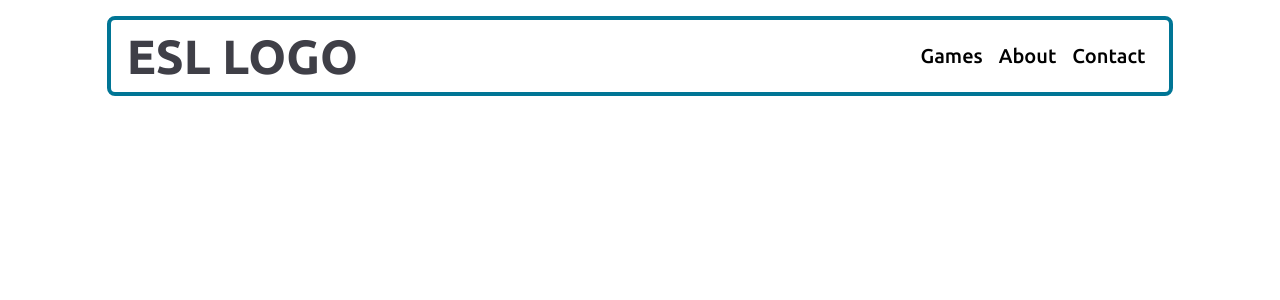
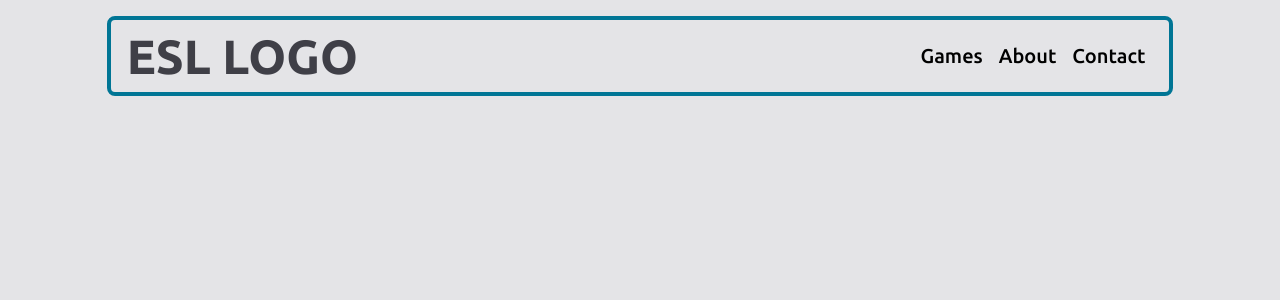
Before and after one commit to campbellm92/hoot-esl, a React (Vite) app in the folder client/: page / in a window 1280 px wide. Shown: the top 300 px of the page. Built offline with nearby package versions, Linux system fonts and the light colour scheme.

Commit message:
add neutral colour

```diff
--- a/client/src/index.css
+++ b/client/src/index.css
@@ -6,13 +6,14 @@
 
   --color-primary: oklch(52% 0.105 223.128);
   --color-secondary: oklch(85.2% 0.199 91.936);
+  --color-neutral: oklch(87.1% 0.006 286.286);
   --color-background: oklch(92% 0.004 286.32);
   --color-text-primary: oklch(37% 0.013 285.805);
 }
 
 :root {
   font-family: var(--font-display);
-  background-color: var(--background);
+  background-color: var(--color-background);
 }
 
 body {
```
